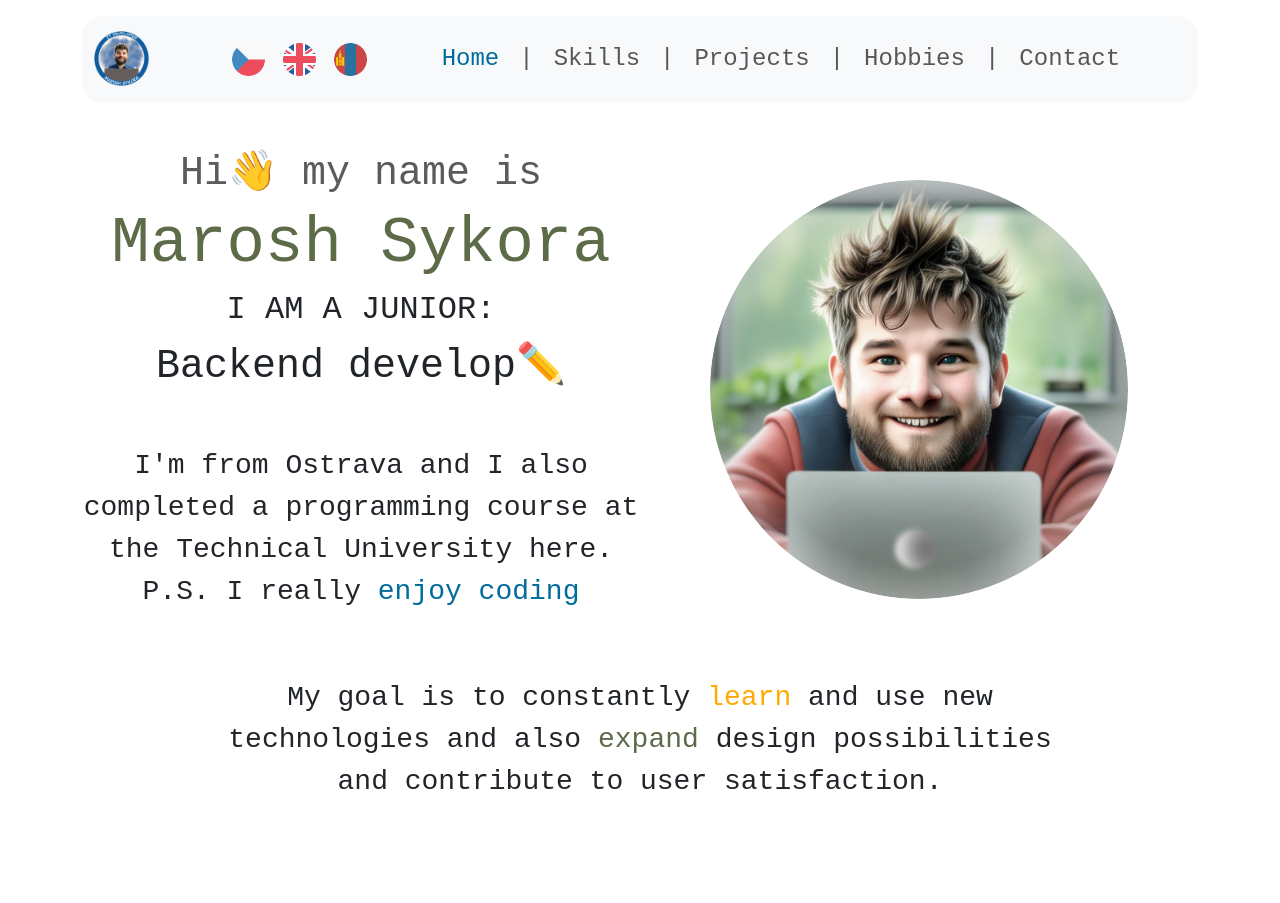
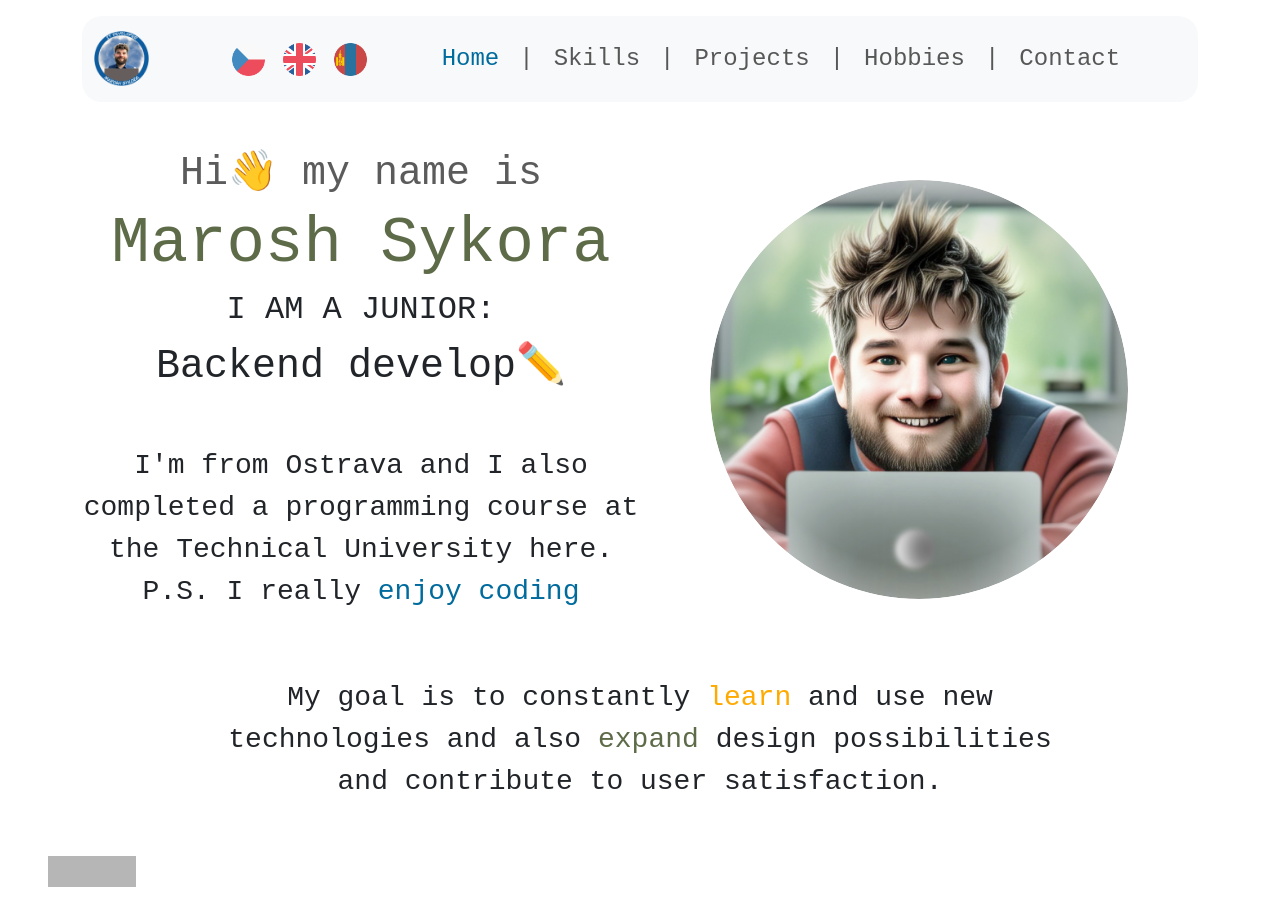
Before and after one commit to sykoramaros/portfolio, a React (Create React App) app: page / in a window 1280 px wide. Built offline with nearby package versions, Linux system fonts and the light colour scheme; grey boxes are pictures that could not be loaded.

Commit message:
Do Footer.jsx pridan W3C css validator

```diff
--- a/src/Components/Footer/Footer.js
+++ b/src/Components/Footer/Footer.js
@@ -3,8 +3,23 @@ import React from "react"
 const Footer = () => {
   return (
     <div>
-      <noscript>Prazdny transparentni div footer (zatim)</noscript>
-      <div className="bg-transparent" style={{ height: "100px" }}></div>
+      <div
+        className="bg-transparent d-flex justify-content-start align-items-end"
+        style={{ height: "100px" }}
+      >
+        <div className="ms-5">
+          <p>
+            <a href="https://jigsaw.w3.org/css-validator/check/referer">
+              <img
+                className="opacity-75"
+                style={{ border: "0", width: "88px", height: "31px" }}
+                src="https://jigsaw.w3.org/css-validator/images/vcss-blue"
+                alt="Valid CSS!"
+              />
+            </a>
+          </p>
+        </div>
+      </div>
     </div>
   )
 }
```
